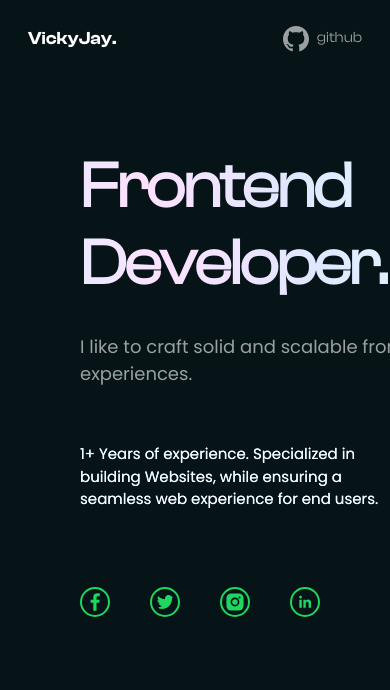
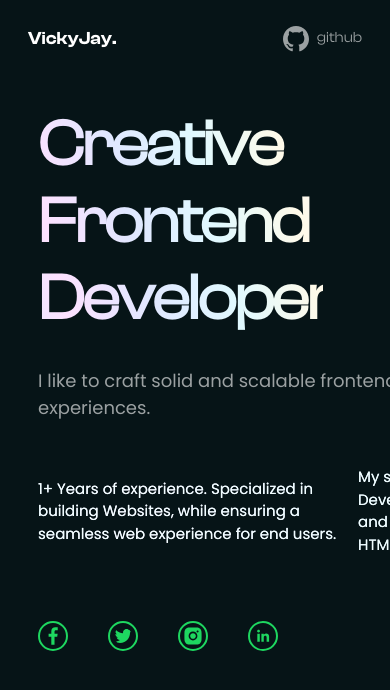
Before and after one commit to Victorola-coder/VickyJay, a React (Vite) app: page / in a window 390 px wide. Shown: the top 690 px of the page. Built offline with nearby package versions, Linux system fonts and the light colour scheme.

Commit message:
portfolio stuffs

```diff
--- a/src/components/Hero.jsx
+++ b/src/components/Hero.jsx
@@ -1,18 +1,18 @@
 import { motion } from "framer-motion";
-import { FbIcon, IgIcon, InIcon, LinkedIcon, TwIcon } from "../assets/Icons";
+import { FbIcon, IgIcon, InIcon, TwIcon } from "../assets/Icons";
 import heroImg from "../assets/images/hero.png";
 
 const Hero = () => {
   return (
     <div>
-      <section className="mx-auto px-[80px] pt-[50px] ">
+      <section className="mx-auto pt-[30px] px-[38px] md:px-[80px] md:pt-[50px] ">
         <div className="flex items-center justify-between">
           <div>
             <div className={`gradientText`}>
               <h1
-                className={`max-w-[570px] text-[#CFFAFF] text-[60px] leading-[73.8px] font-clash font-semibold`}
+                className={`font-clash font-semibold text-[#CFFAFF] max-w-[285px] text-[30px] leading-[36.9px] md:max-w-[600px] md:text-[60px] md:leading-[73.8px]`}
               >
-                Frontend Developer<span>.</span>
+               Creative <br /> Frontend Developer<span>.</span>
               </h1>
             </div>
             <p
```
Also changed, not shown: src/assets/images/cover.png (added), 1 other file (tests, documents, lock files or other folders).
